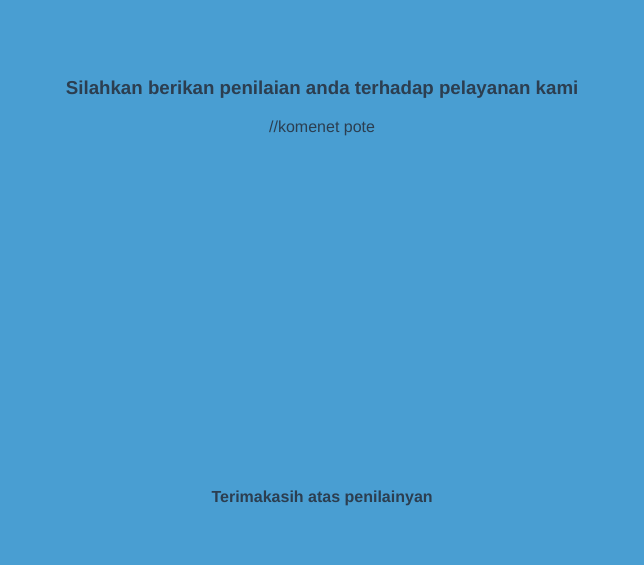
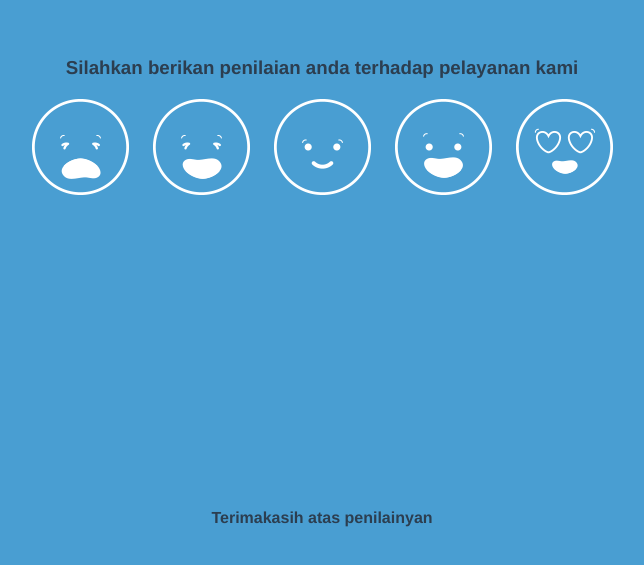
Before and after one commit to IlhamEl20/polling, a Vue app: page / in a window 1280 px wide. Shown: the part 115-680 px from the top of the page, without its empty margins (318-962 px from the left). Built offline with nearby package versions, Linux system fonts and the light colour scheme.

Commit message:
membuat component vote

```diff
--- /dev/null
+++ b/src/components/Vote.vue
@@ -0,0 +1,83 @@
+<template>
+  <div class="buttons">
+   <button v-for="(emoticons, index) in emoticons"
+   :key="index"
+   :id="emoticons"
+   class="btn-emoticon">
+
+   </button>
+
+  </div>
+</template>
+
+<script>
+// @ is an alias to /src
+
+
+export default {
+  name: "Home",
+  components: { },
+  data: function () {
+  	return{
+  		emoticons:['very-bad','bad','ok','good','very-good']
+  	}
+  }
+
+};
+</script>
+<style type="text/css">
+	.buttons{
+		display: flex;
+
+	}
+	.btn-emoticon{
+		background: url('~@/assets/emoticon.png');
+		width: 101px;
+		height: 100px;
+		border: none;
+		margin: 0px 10px;
+		outline: none;
+		cursor: pointer;
+
+	}
+	#very-bad{
+		background-position: 0px 0px;
+	}
+	#very-bad:hover{
+		background-position: 0px -100px;
+	}	#very-bad:active{
+		background-position: 0px -200px;
+	}
+	#bad{
+		background-position: -101px 0px;
+	}
+	#bad:hover{
+		background-position: -101px -100px;
+	}	#bad:active{
+		background-position: -101px -200px;
+	}
+	#ok{
+		background-position: -202px 0px;
+	}
+	#ok:hover{
+		background-position: -202px -100px;
+	}	#ok:active{
+		background-position: -202px -200px;
+	}
+	#good{
+		background-position: -303px 0px;
+	}
+	#good:hover{
+		background-position: -303px -100px;
+	}	#good:active{
+		background-position: -303px -200px;
+	}
+	#very-good{
+		background-position: -404px 0px;
+	}
+	#very-good:hover{
+		background-position: -404px -100px;
+	}	#very-good:active{
+		background-position: -404px -200px;
+	}
+</style>
--- a/src/views/Home.vue
+++ b/src/views/Home.vue
@@ -4,8 +4,9 @@
      <section class="vote">
  	<h3 class="give-your-vote">Silahkan berikan penilaian anda terhadap pelayanan kami
  	</h3>
+
  	<div class="emoticons">
- 		//komenet pote
+ 		<Vote/>
  	</div>
  </section>
 <section class="finish">
@@ -16,12 +17,12 @@
 
 <script>
 // @ is an alias to /src
-//import HelloWorld from "@/components/HelloWorld.vue";
+import Vote from "@/components/Vote.vue";
 
 export default {
   name: "Home",
   components: {
-    //HelloWorld
+  Vote
   }
 };
 </script>
@@ -35,4 +36,8 @@ export default {
 	section{
 		width: 100%;
 	}
+	.emoticons{
+		display: flex;
+		justify-content: center;
+	}
 </style>
```
Also changed, not shown: src/assets/emoticon.png (added).
